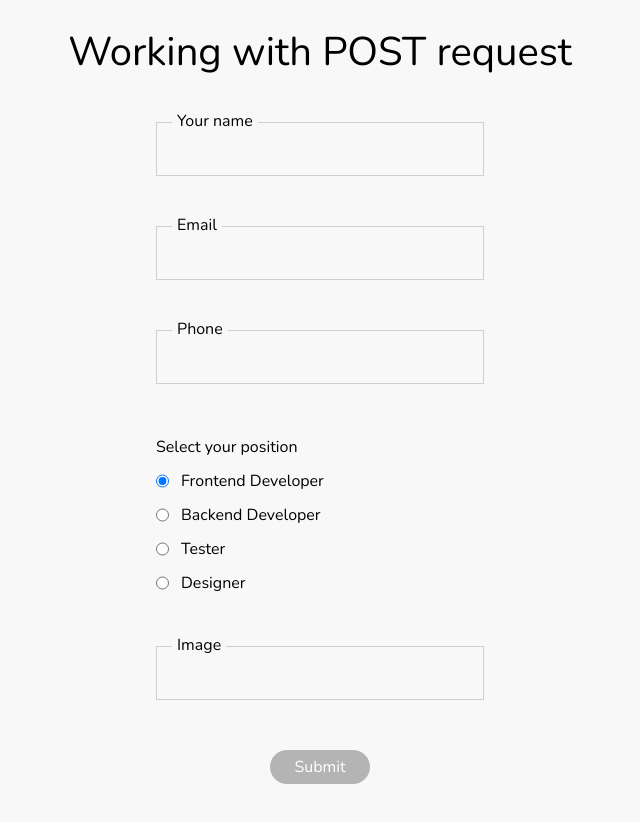
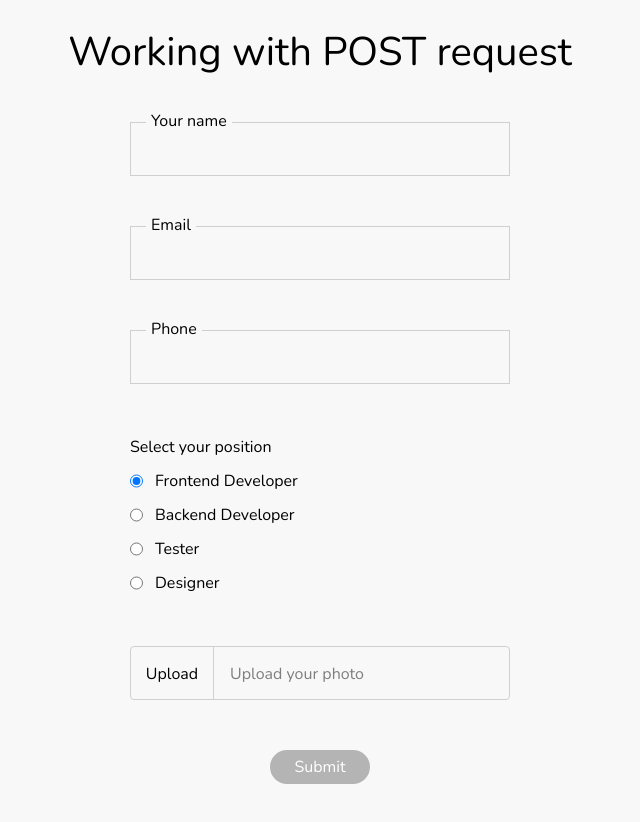
Before and after one commit to StasGalinski/demo-project, an Angular app: page / in a window 1280 px wide. Shown: the part 1320-2142 px from the top of the page, without its empty margins (320-960 px from the left). Built offline with nearby package versions, Linux system fonts and the light colour scheme; no server answers.

Commit message:
Completes the change in the way to send images to DB
Instead of URL , server takes base64 images now

```diff
--- a/src/app/app.module.ts
+++ b/src/app/app.module.ts
@@ -17,6 +17,7 @@ import { ShowTooltipDirective } from './show-tooltip.directive';
 import { SvgIconComponent } from './shared/svg-icon/svg-icon.component';
 import { ImageSliderModule } from './image-slider/image-slider.module';
 import {BrowserAnimationsModule} from '@angular/platform-browser/animations'
+import { AddBase64PrefixPipe } from './main/users/user-list/user-item/add-base64-prefix.pipe';
 @NgModule({
   declarations: [
     AppComponent,
@@ -31,6 +32,7 @@ import {BrowserAnimationsModule} from '@angular/platform-browser/animations'
     SuccessNotificationComponent,
     ShowTooltipDirective,
     SvgIconComponent,
+    AddBase64PrefixPipe
   ],
   imports: [
     BrowserModule,
--- a/src/app/main/users/user-form/user-form.component.html
+++ b/src/app/main/users/user-form/user-form.component.html
@@ -4,7 +4,7 @@
   <div class="input-groups">
     <div class="input-group">
       <input
-        class="text-input"
+        class="input"
         id="name"
         type="text"
         name="name"
@@ -16,7 +16,7 @@
     </div>
     <div class="input-group">
       <input
-        class="text-input"
+        class="input"
         id="email"
         type="email"
         name="email"
@@ -28,7 +28,7 @@
     </div>
     <div class="input-group">
       <input
-        class="text-input"
+        class="input"
         id="phone"
         type="string"
         name="phone"
@@ -51,19 +51,22 @@
         <label for="position" class="radio-label">{{ position.title }}</label>
       </div>
     </div>
-    <div class="input-group">
+    <div class="input file-input-group">
       <input
-        class="text-input"
+        id="file"
+        class="file-input"
         name="imageScr"
-        type="text"
-        ngModel
-        name="imagePath"
+        type="file"
+        name="image"
         required
+        accept=".jpg, .jpeg, .png"
+        (change)="onFileSelected($event)"
       />
-      <label for="imageScr">Image</label>
+      <label for="file" class="file-input-label">Upload</label>
+      <div class="file-info">{{selectedFilePath ? selectedFilePath :"Upload your photo"}}</div>
     </div>
   </div>
 
-  <button class="button" [disabled]="!f.valid">Submit</button>
+  <button class="button" [disabled]=f.invalid>Submit</button>
 </form>
 <app-success-notification *ngIf="isSubmitted"></app-success-notification>
--- a/src/app/main/users/user-form/user-form.component.sass
+++ b/src/app/main/users/user-form/user-form.component.sass
@@ -31,13 +31,15 @@ $valid-color: #3dcb5c
     line-height: 1.625rem
     background-color: $backgroundColor
 
-.text-input
+.input
   background-color: $backgroundColor
   padding: 0 1rem
   border: 0.0625rem solid #d0cfcf
   height: 3.375rem
   min-width: 20.5rem
   width: 100%
+  @media screen and (min-width:768px)
+      min-width: 380px
   &:focus-visible
     outline: none
   &.ng-touched.ng-invalid
@@ -52,6 +54,8 @@ $valid-color: #3dcb5c
     & ~ label:not(.radio-label)
       color: $valid-color
 
+
+
 .radio-group
   display: flex
   flex-direction: column
@@ -59,3 +63,27 @@ $valid-color: #3dcb5c
 .radio
   display: flex
   gap: 0.75rem
+
+.file-input-group
+  display: flex
+  padding: 0
+  border-radius: 0.25rem
+  .file-input-label
+    box-sizing: border-box
+    line-height: 3.375rem
+    border-right: 1px solid #d0cfcf
+    width: 83px
+    text-align: center
+.file-input
+    display: none
+.file-info
+  padding: 0 16px
+  max-width: 243px
+  overflow: hidden
+  text-overflow: ellipsis
+  white-space: nowrap
+  flex-grow: 1
+  line-height: 3.375rem
+  color: #7E7E7E
+  @media screen and (min-width:768px)
+    max-width: 297px
--- a/src/app/main/users/user-form/user-form.component.ts
+++ b/src/app/main/users/user-form/user-form.component.ts
@@ -1,4 +1,8 @@
-import { HttpClient, HttpErrorResponse, HttpResponse } from '@angular/common/http';
+import {
+  HttpClient,
+  HttpErrorResponse,
+  HttpResponse,
+} from '@angular/common/http';
 import { Component, OnDestroy, OnInit, ViewChild } from '@angular/core';
 import { Subscription, map } from 'rxjs';
 import { NgForm } from '@angular/forms';
@@ -22,22 +26,51 @@ export class UserFormComponent implements OnInit, OnDestroy {
     { title: 'Tester' },
     { title: 'Designer' },
   ];
+  base64String: string;
+  selectedFilePath: string;
   error: Error = null;
   private postSubscription: Subscription;
   @ViewChild('f') userForm: NgForm;
-  constructor(private http: HttpClient, private userService: UserService, private auth:AuthService) {}
+  constructor(
+    private http: HttpClient,
+    private userService: UserService,
+    private auth: AuthService
+  ) {}
   ngOnInit(): void {}
+  onFileSelected(event: any) {
+    const file = event.target.files[0];
+    const maxSizeInBytes = 1048576;
+    if (file && file.size > maxSizeInBytes) {
+      alert('Selected file is too big, Maxium size is 1Mb');
+      event.target.value = null;
+      this.selectedFilePath = null;
+      return;
+    }
+    if (file) {
+      this.selectedFilePath = file.name;
+      this.convertToBase64(file);
+    }
+  }
+  convertToBase64(file: File) {
+    const reader = new FileReader();
+    reader.onload = (e: any) => {
+      this.base64String = e.target.result.split(',')[1];
+    };
+    reader.readAsDataURL(file);
+  }
   onSubmit() {
-    const { name, email, phone, imagePath, position } = this.userForm.value;
+    const { name, email, phone, position } = this.userForm.value;
+    const image = this.base64String;
+    console.log(image);
     this.postSubscription = this.userService
-      .addUser({ name, email, phone, imagePath, position })
+      .addUser({ name, email, phone, image, position })
       .subscribe({
         next: () => {
           this.userForm.reset();
           this.isSubmitted = true;
         },
-        error: (error:HttpErrorResponse) => {
-          console.log(error)
+        error: (error: HttpErrorResponse) => {
+          console.log(error);
           this.error = error;
         },
       });
--- a/src/app/main/users/user-list/user-item/user-item.component.html
+++ b/src/app/main/users/user-list/user-item/user-item.component.html
@@ -1,7 +1,7 @@
 <div class="user-card">
   <img
-    *ngIf="!(imageLoadError || !user.imagePath); else palceholderImage"
-    src="{{ user.imagePath }}"
+    *ngIf="!(imageLoadError || !user.image); else palceholderImage"
+    [src]="user.image | addBase64Prefix"
     alt="{{ user.name }}"
     (error)="imageLoadError = true"
   />
--- a/src/app/main/users/user-list/user-item/user-item.component.ts
+++ b/src/app/main/users/user-list/user-item/user-item.component.ts
@@ -1,4 +1,4 @@
-import { Component,Input } from '@angular/core';
+import { AfterContentInit, Component,Input, OnInit } from '@angular/core';
 import { User } from '../../user.model';
 @Component({
   selector: 'app-user-item',
--- a/src/app/main/users/user.model.ts
+++ b/src/app/main/users/user.model.ts
@@ -3,7 +3,7 @@ export class User {
     public name: string,
     public email: string,
     public phone: number,
-    public imagePath: string,
+    public image: string,
     public position: string
   ) {}
 }
--- a/src/app/main/users/user.service.ts
+++ b/src/app/main/users/user.service.ts
@@ -28,11 +28,11 @@ export class UserService {
         })
       );
   }
-  addUser({ name, email, phone, imagePath, position }) {
+  addUser({ name, email, phone, image, position }) {
     return this.http
       .post(
         'https://fir-project-31497-default-rtdb.europe-west1.firebasedatabase.app/users.json?auth='+this.auth.getTokenId(),
-        { name, email, phone, imagePath, position }
+        { name, email, phone, image, position }
       )
       .pipe(
         catchError(err=>{
```
Also changed, not shown: src/app/main/users/user-list/user-item/add-base64-prefix.pipe.ts (added, +10 -0 lines).
